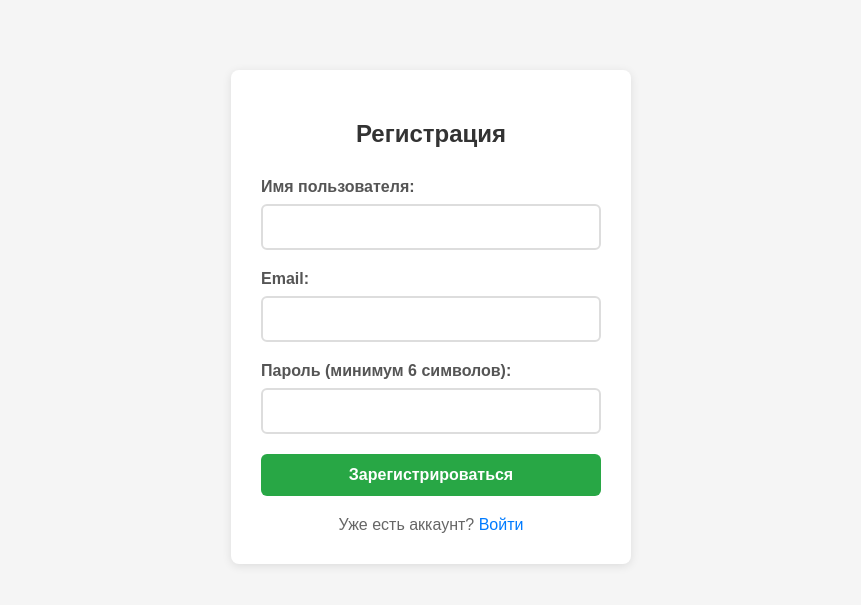
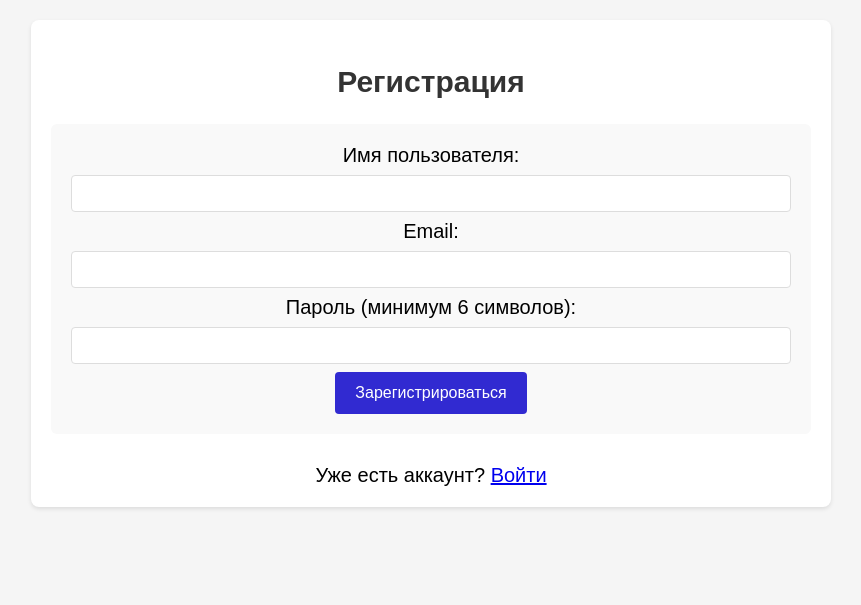
Before and after one commit to lis7490/password, a Flask app: page / in a window 1280 px wide. Shown: the top 605 px of the page, without its empty margins (209-1070 px from the left). Run offline with Flask 3, Linux system fonts and the light colour scheme.

Commit message:
Готово

```diff
--- /dev/null
+++ b/static/css/index.css
@@ -0,0 +1,72 @@
+body
+    {font-family: Arial, sans-serif;
+        max-width: 800px;
+        margin: 0 auto;
+        padding: 20px;
+        background-color: #f5f5f5;
+    }
+    .container {
+        background: white;
+        padding: 20px;
+        border-radius: 8px;
+        box-shadow: 0 2px 4px rgba(0,0,0,0.1);
+    }
+    h1, h2 {
+        color: #333;
+        text-align: center;
+    }
+    form {
+        margin-bottom: 30px;
+        padding: 20px;
+        background: #f9f9f9;
+        border-radius: 6px;
+    }
+    input, textarea {
+        width: 100%;
+        padding: 10px;
+        margin: 8px 0;
+        border: 1px solid #ddd;
+        border-radius: 4px;
+        box-sizing: border-box;
+    }
+    button {
+        background: #312ad1;
+        color: white;
+        padding: 12px 20px;
+        border: none;
+        border-radius: 4px;
+        cursor: pointer;
+        font-size: 16px;
+    }
+    button:hover {
+        background: #45a049;
+    }
+    table {
+        width: 100%;
+        border-collapse: collapse;
+        margin-top: 10px;
+    }
+    th, td {
+        border: 1px solid #ddd;
+        padding: 12px;
+
+    }
+    th {
+        background-color: #312ad1;
+        color: white;
+    }
+
+    p {
+    font-size: 20px;
+    text-align: center;
+    }
+    button {text-align: center;}
+    a {
+    font-size: 20px;
+    text-align: center;
+    }
+
+div {
+    text-align: center;
+    font-size: 20px;
+    }
--- a/templates/index.html
+++ b/templates/index.html
@@ -4,85 +4,8 @@
     <meta charset="UTF-8">
     <meta name="viewport" content="width=device-width, initial-scale=1.0">
     <title>Регистрация</title>
-    <style>
-        body {
-            font-family: Arial, sans-serif;
-            max-width: 400px;
-            margin: 50px auto;
-            padding: 20px;
-            background-color: #f5f5f5;
-        }
-        .container {
-            background: white;
-            padding: 30px;
-            border-radius: 8px;
-            box-shadow: 0 2px 10px rgba(0,0,0,0.1);
-        }
-        h2 {
-            text-align: center;
-            color: #333;
-            margin-bottom: 30px;
-        }
-        .form-group {
-            margin-bottom: 20px;
-        }
-        label {
-            display: block;
-            margin-bottom: 8px;
-            font-weight: bold;
-            color: #555;
-        }
-        input[type="text"],
-        input[type="email"],
-        input[type="password"] {
-            width: 100%;
-            padding: 12px;
-            border: 2px solid #ddd;
-            border-radius: 6px;
-            font-size: 16px;
-            box-sizing: border-box;
-        }
-        input:focus {
-            border-color: #007bff;
-            outline: none;
-        }
-        button {
-            background-color: #28a745;
-            color: white;
-            padding: 12px 24px;
-            border: none;
-            border-radius: 6px;
-            cursor: pointer;
-            font-size: 16px;
-            font-weight: bold;
-            width: 100%;
-            transition: background-color 0.3s;
-        }
-        button:hover {
-            background-color: #218838;
-        }
-        .error {
-            color: #dc3545;
-            margin-bottom: 20px;
-            padding: 10px;
-            background-color: #f8d7da;
-            border: 1px solid #f5c6cb;
-            border-radius: 4px;
-            text-align: center;
-        }
-        .login-link {
-            margin-top: 20px;
-            text-align: center;
-            color: #666;
-        }
-        .login-link a {
-            color: #007bff;
-            text-decoration: none;
-        }
-        .login-link a:hover {
-            text-decoration: underline;
-        }
-    </style>
+    <link rel="stylesheet" href="/static/css/index.css">
+
 </head>
 <body>
     <div class="container">
```
Also changed, not shown: css/index.css (deleted, +0 -50 lines), templates/home.html (+1 -11 lines), templates/login.html (+2 -14 lines), templates/notes.html (+3 -64 lines), instance/flask.db.
